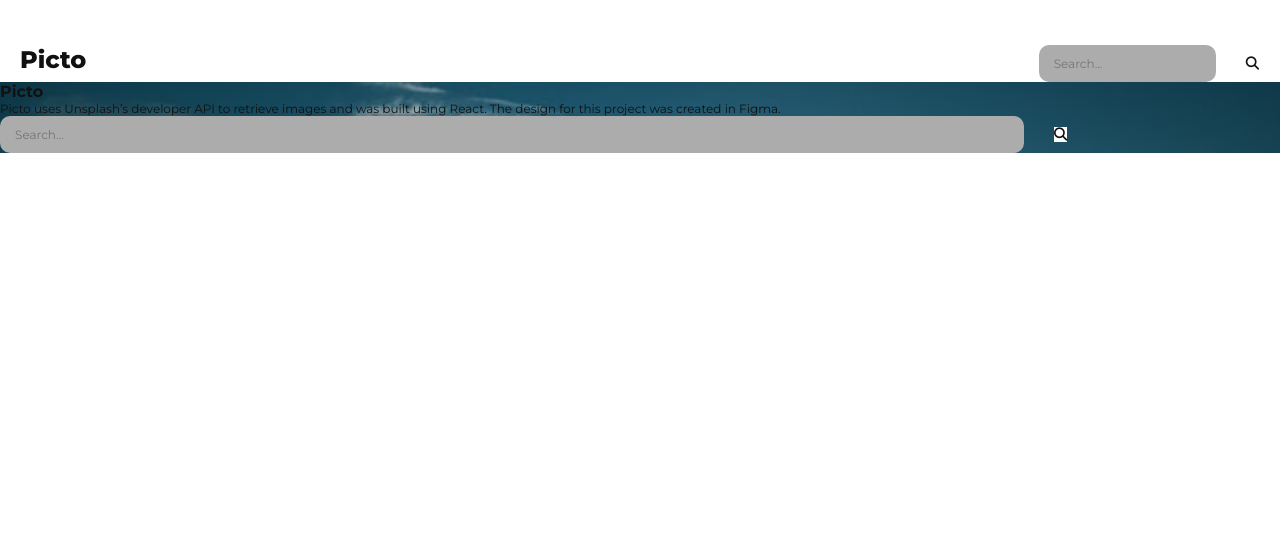
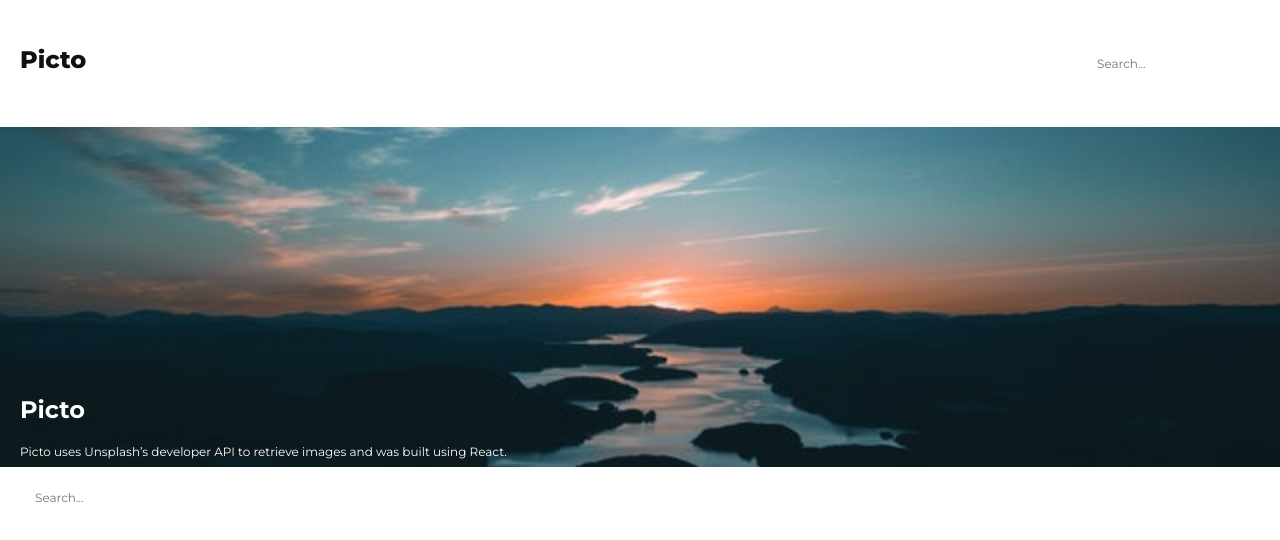
Before and after one commit to pyguy12/picto, a React (Create React App) app: page / in a window 1280 px wide. Shown: the top 540 px of the page. Built offline with nearby package versions, Linux system fonts and the light colour scheme.

Commit message:
Styled hero component and made it more modular

```diff
--- a/src/components/App.js
+++ b/src/components/App.js
@@ -1,6 +1,7 @@
 import React from 'react';
 import SearchBar from './SearchBar';
 import ImageList from './ImageList';
+import SearchForm from './SearchForm';
 import Hero from './Hero';
 import './css/global.css';
 
@@ -8,7 +9,12 @@ const App = () => {
   return (
     <div>
       <SearchBar />
-      <Hero />
+      <Hero
+        title="Picto"
+        description="Picto uses Unsplash’s developer API to retrieve images and was built
+        using React."
+        component={<SearchForm />}
+      />
       <ImageList listName="New Images" />
     </div>
   );
--- a/src/components/Hero.js
+++ b/src/components/Hero.js
@@ -1,16 +1,12 @@
 import React from 'react';
-import SearchForm from './SearchForm';
 import './css/Hero.css';
 
-const Hero = () => {
+const Hero = ({ title, description, component }) => {
   return (
     <div className="hero-container">
-      <h1 className="hero-title">Picto</h1>
-      <p className="hero-description">
-        Picto uses Unsplash’s developer API to retrieve images and was built
-        using React. The design for this project was created in Figma.
-      </p>
-      <SearchForm />
+      <h1 className="hero-title">{title}</h1>
+      <p className="hero-description">{description}</p>
+      {component}
     </div>
   );
 };
--- a/src/components/SearchForm.js
+++ b/src/components/SearchForm.js
@@ -12,9 +12,6 @@ const SearchForm = () => {
         placeholder="Search..."
         name="searchQuery"
       />
-      <button className="search-button" type="submit" form="search">
-        <i className="fas fa-search" />
-      </button>
     </Form>
   );
 };
--- a/src/components/css/Hero.css
+++ b/src/components/css/Hero.css
@@ -1,6 +1,25 @@
 .hero-container {
+  margin-top: 45px;
   width: 100%;
-  height: 100%;
+  height: 340px;
   background: url('./images/heroImageSmall.jpg');
-  background-size: 100%;
+  background-size: cover;
+  background-position: center;
+  background-repeat: no-repeat;
+  padding: 20px;
+  color: white;
 }
+
+.hero-title {
+  font-size: 24px;
+  margin-top: 20%;
+  margin-bottom: 20px;
+}
+
+.hero-description {
+  margin-bottom: 20px;
+}
+
+.search-bar {
+  background: white;
+}
--- a/src/components/css/SearchBar.css
+++ b/src/components/css/SearchBar.css
@@ -6,7 +6,6 @@
 }
 
 .search-bar {
-  background: #acacac;
   border: none;
   height: 37px;
   padding: 15px;
@@ -15,13 +14,6 @@
   font-weight: 400;
   font-size: 12px;
   border-radius: 10px;
-  width: 80%;
+  width: 100%;
   display: inline-block;
 }
-
-.search-button {
-  background: white;
-  border: none;
-  color: #111;
-  margin-left: 30px;
-}
```
